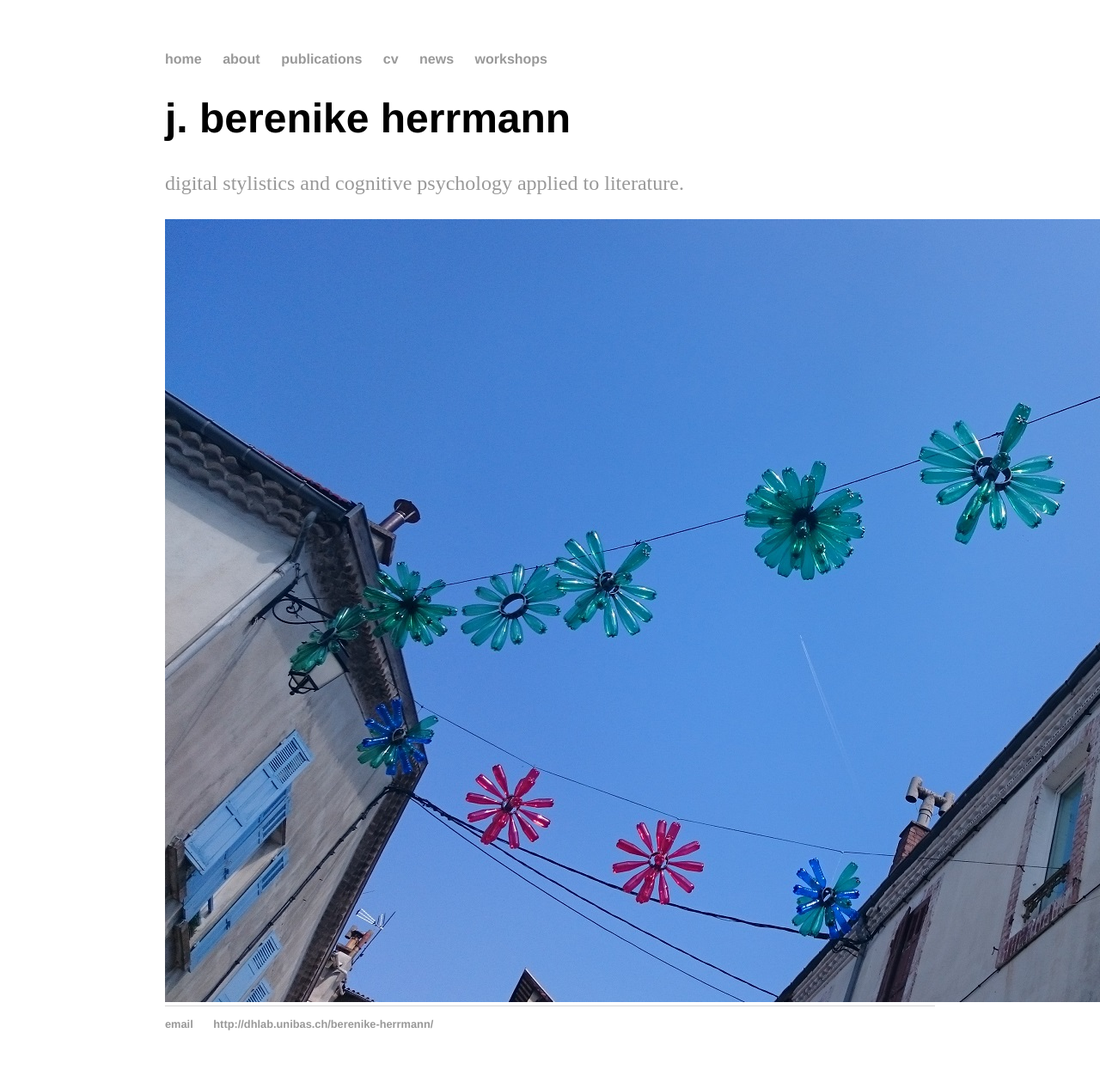
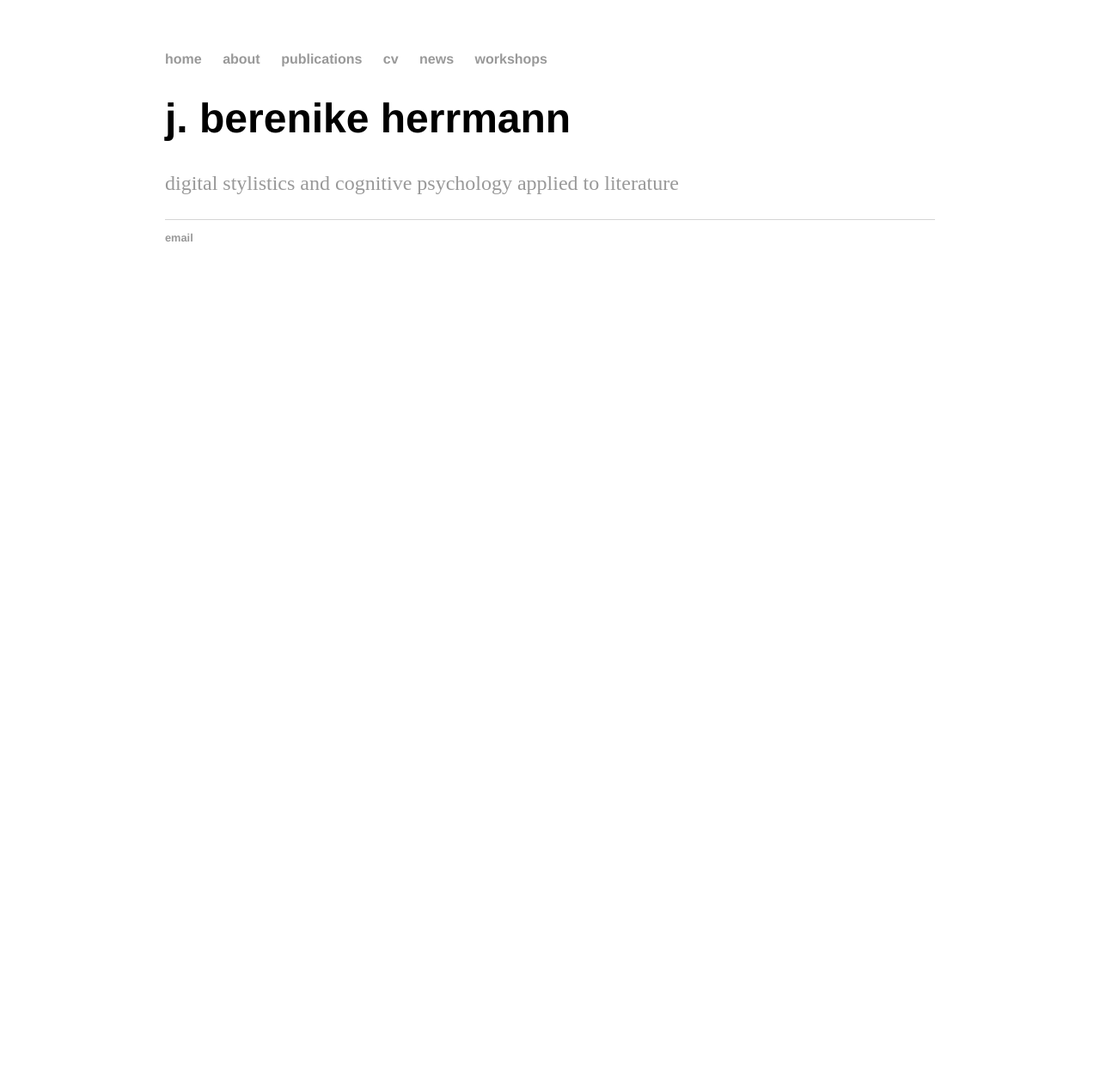
Before and after one commit to jberenike/jberenike.github.io, a Jekyll site: the page built from index.html, in a window 1280 px wide. Shown: the whole page at 86% size. Built offline with Jekyll 4.4.1, drawn with Linux system fonts in a browser that asks for light colours; after the commit the page ends 900 px from its top, so only the background shows below that; some of the changed lines change nothing that is shown.

Commit message:
Update index.html

```diff
--- a/index.html
+++ b/index.html
@@ -1,34 +1,8 @@
-<!DOCTYPE html>
-<html>
-	<head>
-<title>j. berenike herrmann</title>
-		<!-- link to main stylesheet -->
-		<link rel="stylesheet" type="text/css" href="/css/main.css">
-
-		<body>
-		<nav>
-    		<ul>
-	        	<li><a href="/">home</a></li>
-			<li><a href="/about">about</a></li>
-	        	<li><a href="/publications">publications</a></li>
-			<li><a href="/cv">cv</a></li>
-	        	<li><a href="/news">news</a></li>
-			<li><a href="/workshops">workshops</a></li>
-    		</ul>
-		</nav>
-
-	<div class="container">
-    		<div class="blurb">
-        		<h1>j. berenike herrmann</h1>
-				<p> <a href="/about">digital stylistics and cognitive psychology applied to literature.</a></p>
-    		</div><!-- /.blurb -->
-		</div><!-- /.container -->
-	<img src="images/veynes.JPG" alt="veynes" class="ri" />
-		<footer>
-	    	<ul>
-			<li><a href="mailto:berenike.herrmann@unibas.ch">email</a></li>
-			<li><a href="http://dhlab.unibas.ch/berenike-herrmann/">http://dhlab.unibas.ch/berenike-herrmann/</a></li>
-		</ul>
-			</footer>
-		</body>
-</html>
+---
+layout: default
+title: j. berenike herrmann
+---
+<div class="blurb">
+	<h1>j. berenike herrmann</h1>
+	<p><a href="/about">digital stylistics and cognitive psychology applied to literature</a></p>
+</div><!-- /.blurb -->
```
